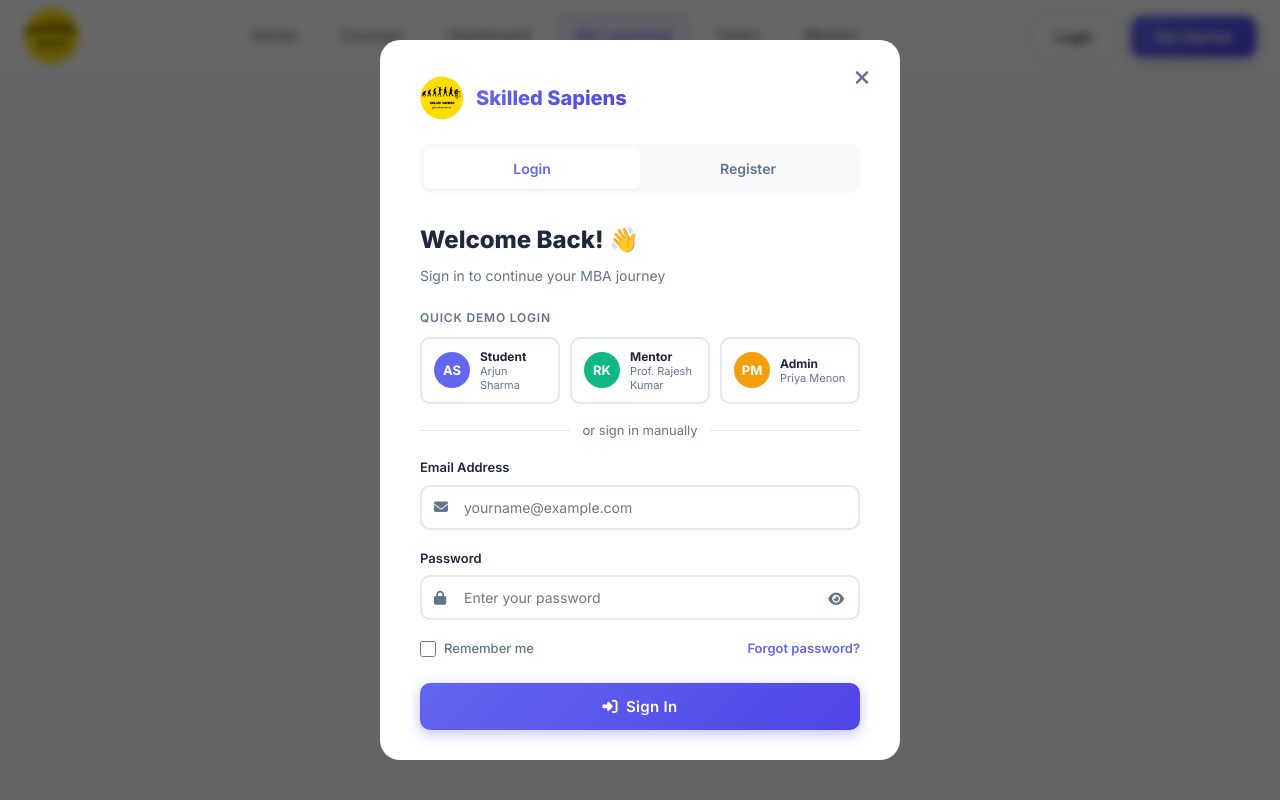
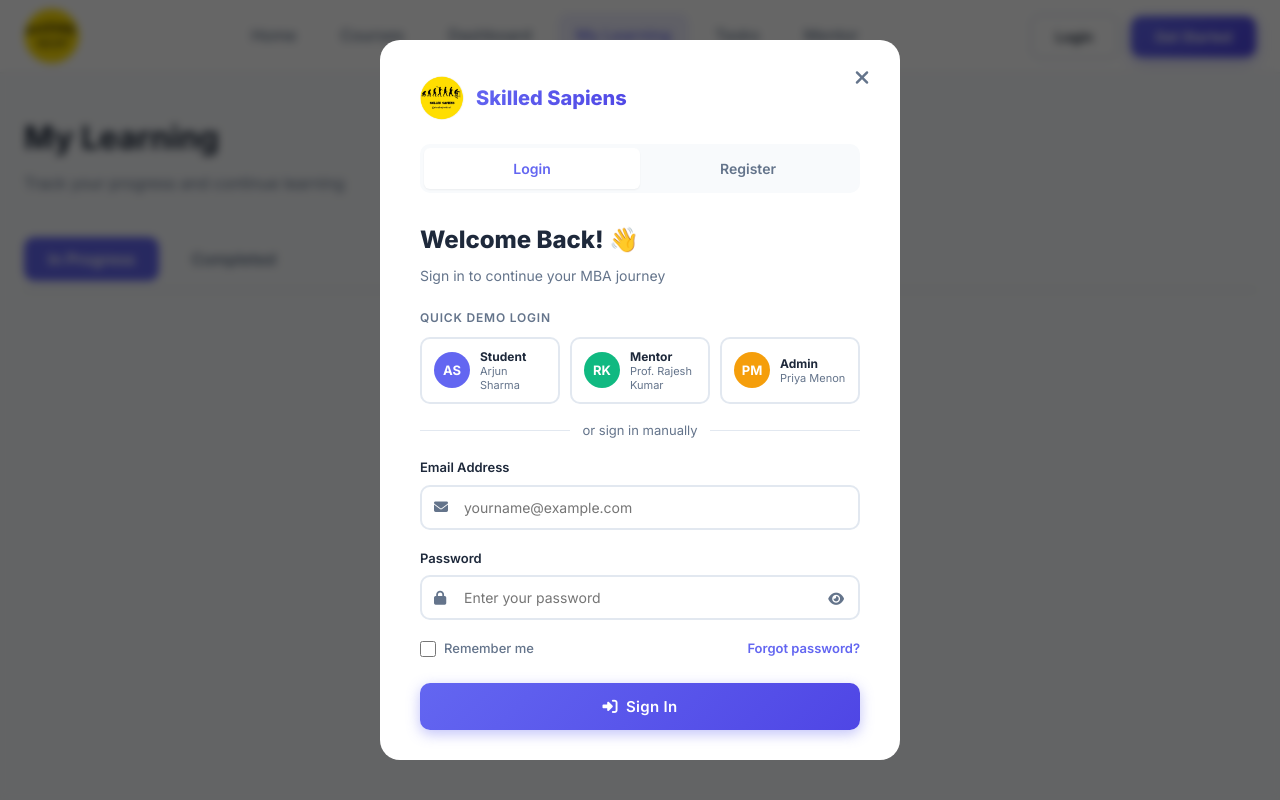
Before and after one commit to subhchandan-003/Skilled-Sapiens_Prototype, a website: page index.html in a window 1280 px wide. Both pictures are taken after a click on the link "My Learning". Shown: the top 800 px of the page. Drawn offline with Linux system fonts and the light colour scheme.

Commit message:
fix My Learning page never showing (page ID mismatch)
showPage('my-learning') built element ID 'my-learningPage' but the
actual element was 'myLearningPage', so the page was never made visible.
Fixed by aligning nav links, data-page attrs, and switch case to use
'myLearning' which correctly resolves to 'myLearningPage'.

Co-Authored-By: Claude Sonnet 4.6 <noreply@anthropic.com>

```diff
--- a/index.html
+++ b/index.html
@@ -31,7 +31,7 @@
                 <a href="#" onclick="showPage('home')" class="nav-link active" data-page="home">Home</a>
                 <a href="#" onclick="showPage('courses')" class="nav-link" data-page="courses">Courses</a>
                 <a href="#" onclick="showPage('dashboard')" class="nav-link" data-page="dashboard">Dashboard</a>
-                <a href="#" onclick="showPage('my-learning')" class="nav-link" data-page="my-learning">My Learning</a>
+                <a href="#" onclick="showPage('myLearning')" class="nav-link" data-page="myLearning">My Learning</a>
                 <a href="#" onclick="showPage('tasks')" class="nav-link" data-page="tasks">Tasks</a>
                 <a href="#" onclick="showPage('mentor')" class="nav-link" data-page="mentor">Mentor</a>
             </div>
@@ -47,7 +47,7 @@
                 </div>
                 <div class="user-dropdown" id="userDropdown">
                     <a href="#" onclick="showPage('profile')"><i class="fas fa-user"></i> Profile</a>
-                    <a href="#" onclick="showPage('my-learning')"><i class="fas fa-book"></i> My Learning</a>
+                    <a href="#" onclick="showPage('myLearning')"><i class="fas fa-book"></i> My Learning</a>
                     <a href="#" onclick="showPage('dashboard')"><i class="fas fa-tachometer-alt"></i> Dashboard</a>
                     <div class="dropdown-divider"></div>
                     <a href="#" onclick="showPage('mentor')" id="mentorLink"><i class="fas fa-chalkboard-teacher"></i>
--- a/js/app.js
+++ b/js/app.js
@@ -38,7 +38,7 @@ function showPage(page) {
         case 'mentor':
             loadMentorPage();
             break;
-        case 'my-learning':
+        case 'myLearning':
             if (!currentUser) { showAuthModal('login'); return; }
             loadMyLearning();
             break;
```
